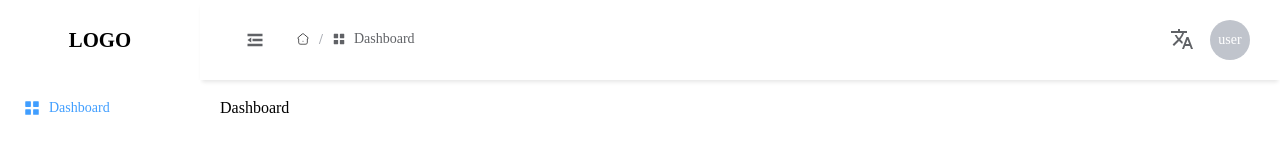
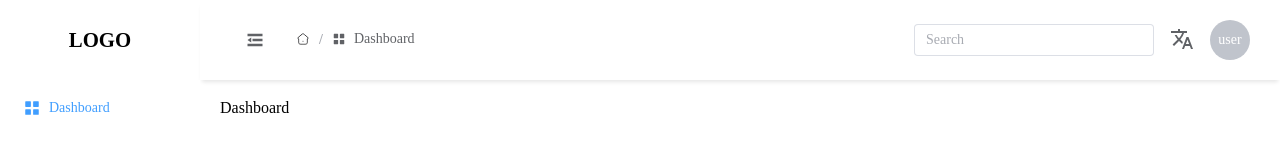
Before and after one commit to KJWHUB/vue3-admin-template-el-plus, a Vue app: page /auth/login in a window 1280 px wide. Both pictures are taken after a click on the button "Login". Shown: the top 154 px of the page. Built offline with nearby package versions, Linux system fonts and the light colour scheme.

Commit message:
라우터 검색 기능 추가

```diff
--- /dev/null
+++ b/src/components/search/HeaderSearch.vue
@@ -0,0 +1,80 @@
+<template>
+  <el-select
+    v-model="value"
+    style="width: 240px"
+    filterable
+    remote
+    :remote-method="remoteMethod"
+    clearable
+    :options="options"
+    :loading="loading"
+    placeholder="Search"
+    @change="handleChange"
+  >
+    <el-option v-for="item in options" :key="item.value" :label="item.label" :value="item.value" />
+  </el-select>
+</template>
+
+<script lang="ts" setup>
+import { ref } from 'vue'
+
+import { useRouter, type RouteRecordRaw } from 'vue-router'
+
+import contentsRoute from '@/views/contents/route'
+
+const contentsRouteChildren = contentsRoute.children as RouteRecordRaw[]
+
+const router = useRouter()
+
+const handleChange = (value: string) => {
+  router.push('/' + value)
+}
+
+const routeList = () => {
+  const list: ListItem[] = []
+  const createList = (children: RouteRecordRaw[], parent?: ListItem) => {
+    children
+      .filter((child): child is RouteRecordRaw => !!child.meta?.menu)
+      .forEach((child) => {
+        if (!child.meta?.menu) return
+        const fullPath = parent?.value ? parent?.value + '/' + child.path : child.path
+        const label = `${parent?.label ? parent?.label + ' > ' : ''}${child.meta.menu.title}`
+        list.push({ value: fullPath, label })
+        if (child.children) {
+          createList(child.children, { value: fullPath, label })
+        }
+      })
+  }
+
+  createList(contentsRouteChildren)
+
+  return list
+}
+const list = routeList()
+
+interface ListItem {
+  value: string
+  label: string
+}
+
+const value = ref([])
+const options = ref<ListItem[]>([])
+const loading = ref(false)
+
+const remoteMethod = (query: string) => {
+  if (query !== '') {
+    loading.value = true
+    setTimeout(() => {
+      loading.value = false
+
+      options.value = list.filter((item) => {
+        return item.label.toLowerCase().includes(query.toLowerCase())
+      })
+
+      console.log('option', options.value)
+    }, 200)
+  } else {
+    options.value = []
+  }
+}
+</script>
--- a/src/layouts/contents/ContentsHeader.vue
+++ b/src/layouts/contents/ContentsHeader.vue
@@ -22,6 +22,8 @@ const { toggleSidebarFold } = useLayoutStore()
       <HeaderBreadcrumb />
     </el-space>
     <el-space size="large">
+      <!-- search -->
+      <HeaderSearch />
       <!-- lang -->
       <LanguageSelector />
       <!-- user -->
```
